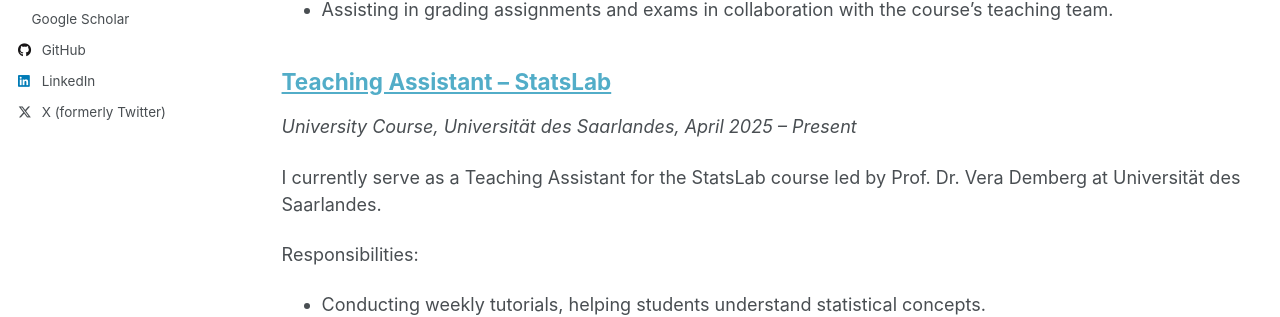
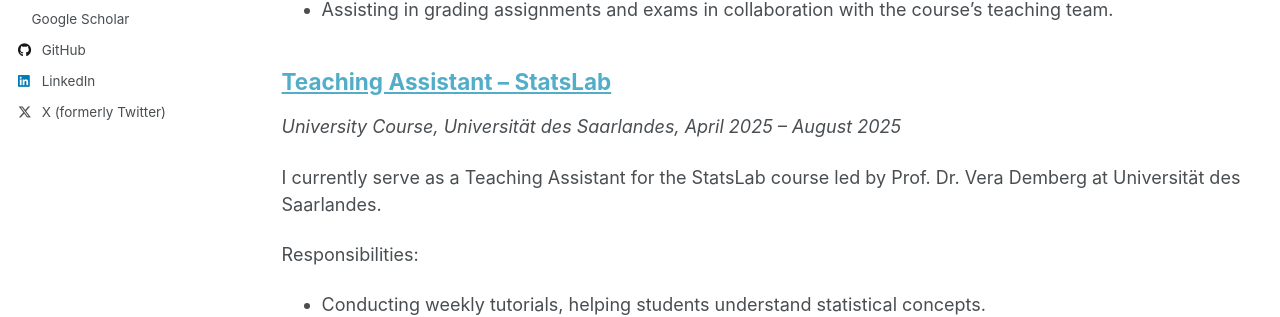
Before and after one commit to ahrarbinaslam/ahrarbinaslam.github.io, a Jekyll site: the page built from _pages/teaching.html, in a window 1280 px wide and 900 px high. Shown: the part 435-752 px from the top of the window. Built offline with Jekyll 4.4.1, drawn with Linux system fonts in a browser that asks for light colours.

Commit message:
Update 2025-statslab-ta.md

```diff
--- a/_teaching/2025-statslab-ta.md
+++ b/_teaching/2025-statslab-ta.md
@@ -4,8 +4,8 @@ collection: teaching
 type: "University Course"
 permalink: /teaching/2025-statslab-ta
 venue: "Universität des Saarlandes"
-date: 2025-04-01 - Present
-duration: "April 2025 – Present"
+date: 2025-04-01 - 2025-08-31
+duration: "April 2025 – August 2025"
 location: "Saarbrücken, Saarland, Germany"
 ---
 
```
